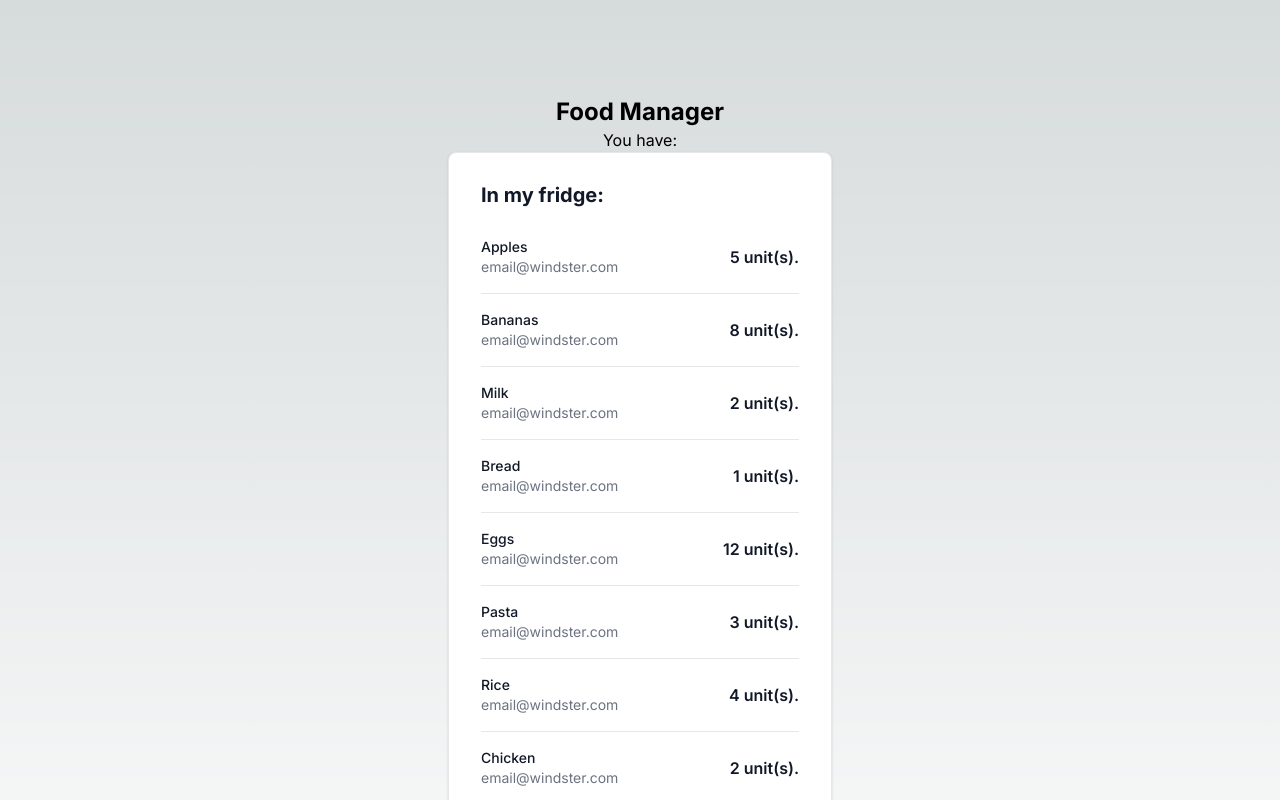
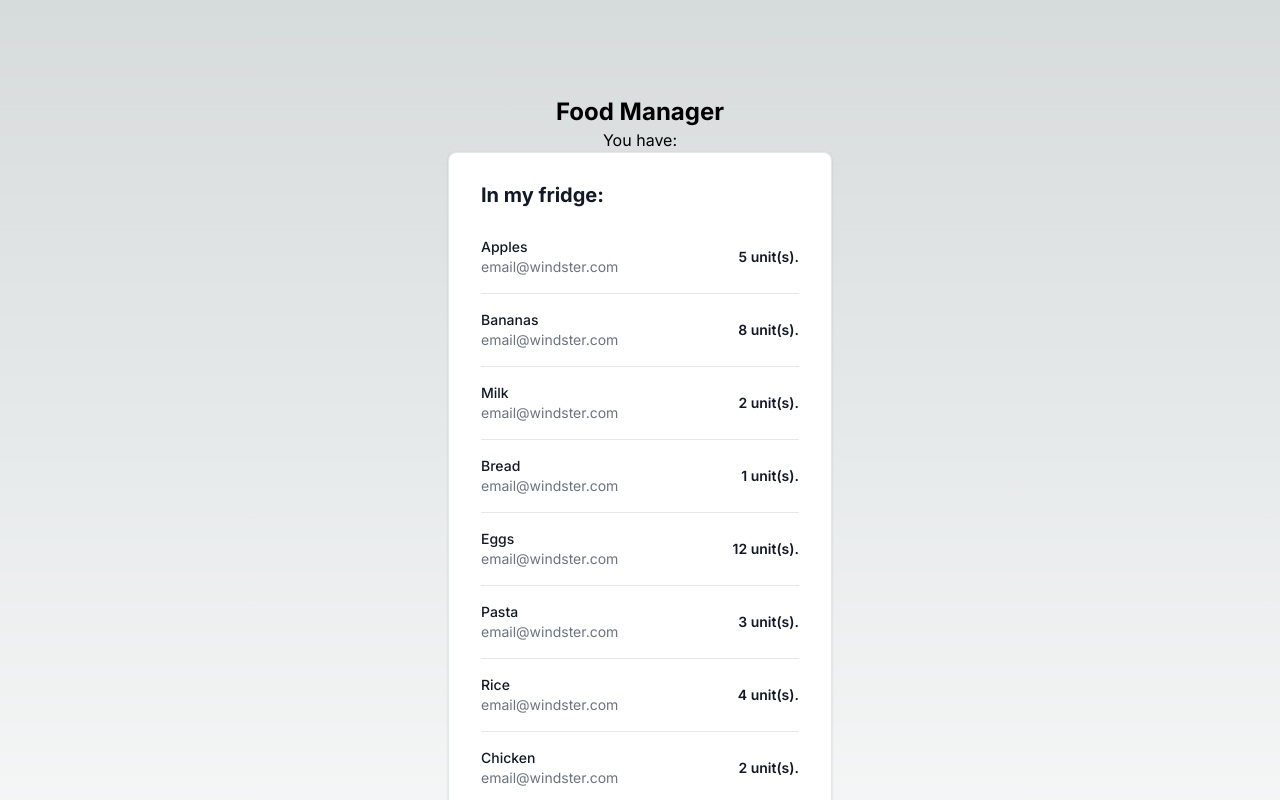
Before and after one commit to Start-Code-2023/food-manager-website, a Next.js app: page / in a window 1280 px wide. Shown: the top 800 px of the page. Built offline with nearby package versions, Linux system fonts and the light colour scheme.

Commit message:
fix: text size

```diff
--- a/components/item.tsx
+++ b/components/item.tsx
@@ -16,7 +16,7 @@ export default function ItemComponent({name, quantity}: Props) {
                         email@windster.com
                     </p>
                 </div>
-                <div className="inline-flex items-center text-base font-semibold text-gray-900 dark:text-white">
+                <div className="inline-flex items-center text-sm font-semibold text-gray-900 dark:text-white">
                     {quantity} unit(s).
                 </div>
             </div>
```
